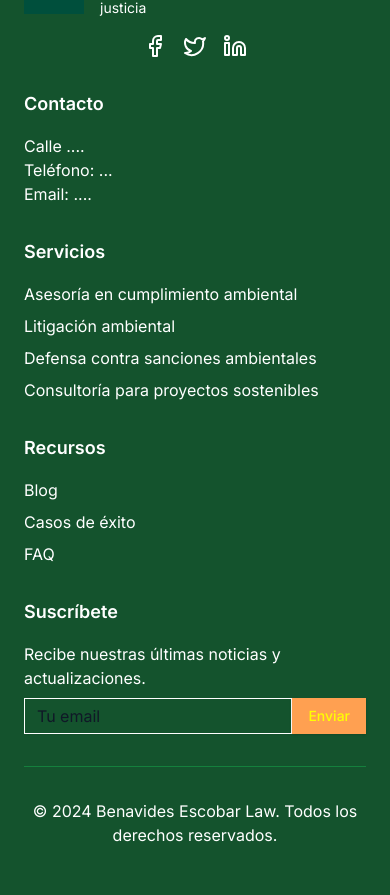
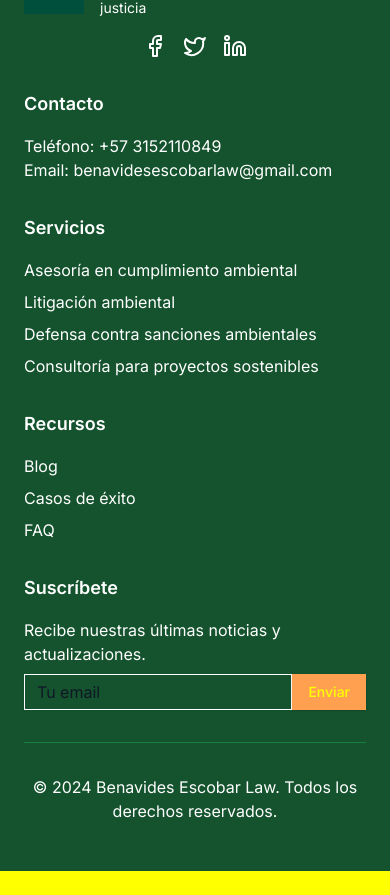
Before and after one commit to jsebastianduque/benavides-escobar-law, a Next.js app in the folder sergio-benavides/: page / in a window 390 px wide. Shown: the part 4032-4927 px from the top of the page. After the commit the page ends 4903 px from the top, so only its background shows below. Built offline with nearby package versions, Linux system fonts and the light colour scheme.

Commit message:
Change in address and phone number

```diff
--- a/sergio-benavides/components/Footer.tsx
+++ b/sergio-benavides/components/Footer.tsx
@@ -34,9 +34,8 @@ export default function Footer() {
         <div className="grid grid-cols-1 md:grid-cols-2 lg:grid-cols-4 gap-8 mb-8">
           <div>
             <h4 className="text-lg font-semibold mb-4">Contacto</h4>
-            <p>Calle ....</p>
-            <p>Teléfono: ...</p>
-            <p>Email: ....</p>
+            <p>Teléfono: +57 3152110849</p>
+            <p>Email: benavidesescobarlaw@gmail.com</p>
           </div>
           <div>
             <h4 className="text-lg font-semibold mb-4">Servicios</h4>
```
